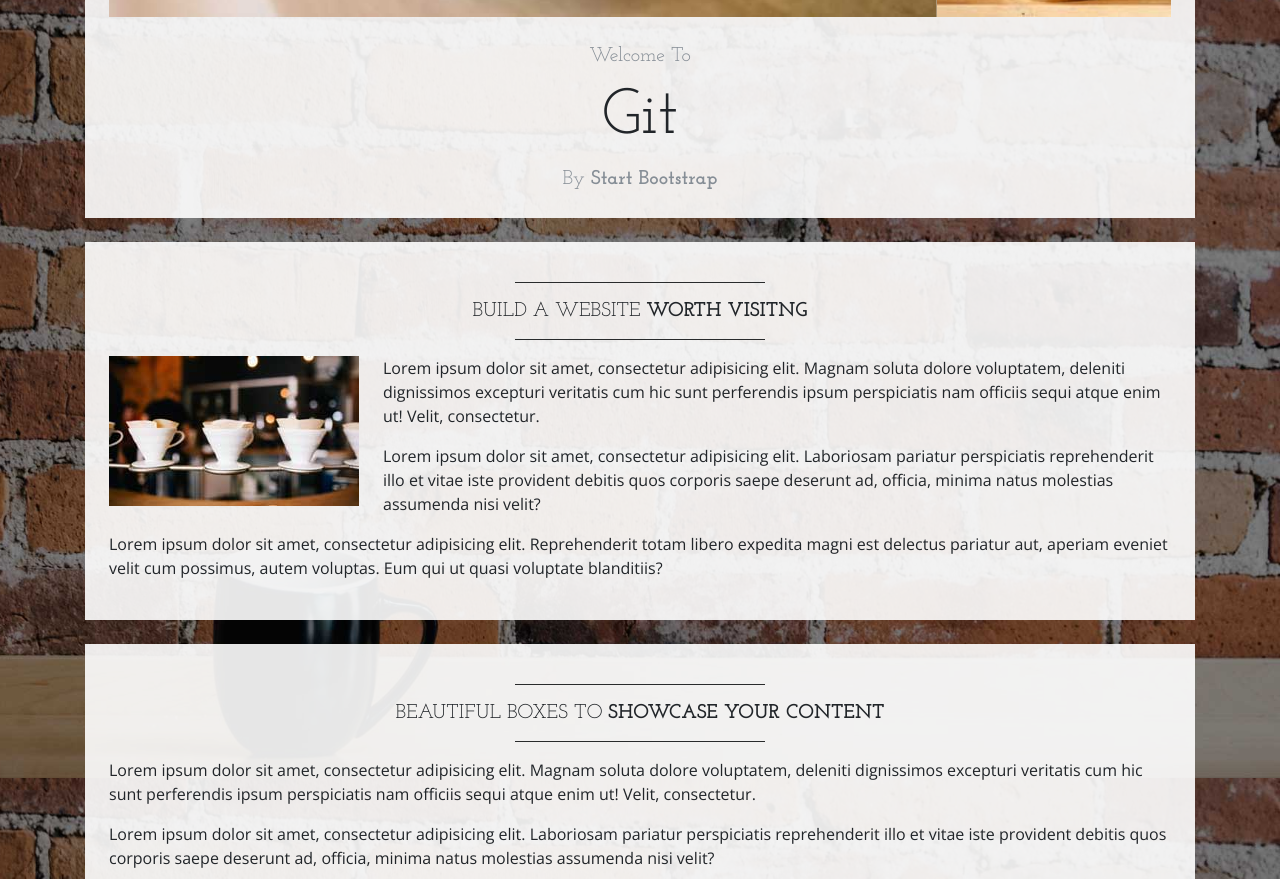
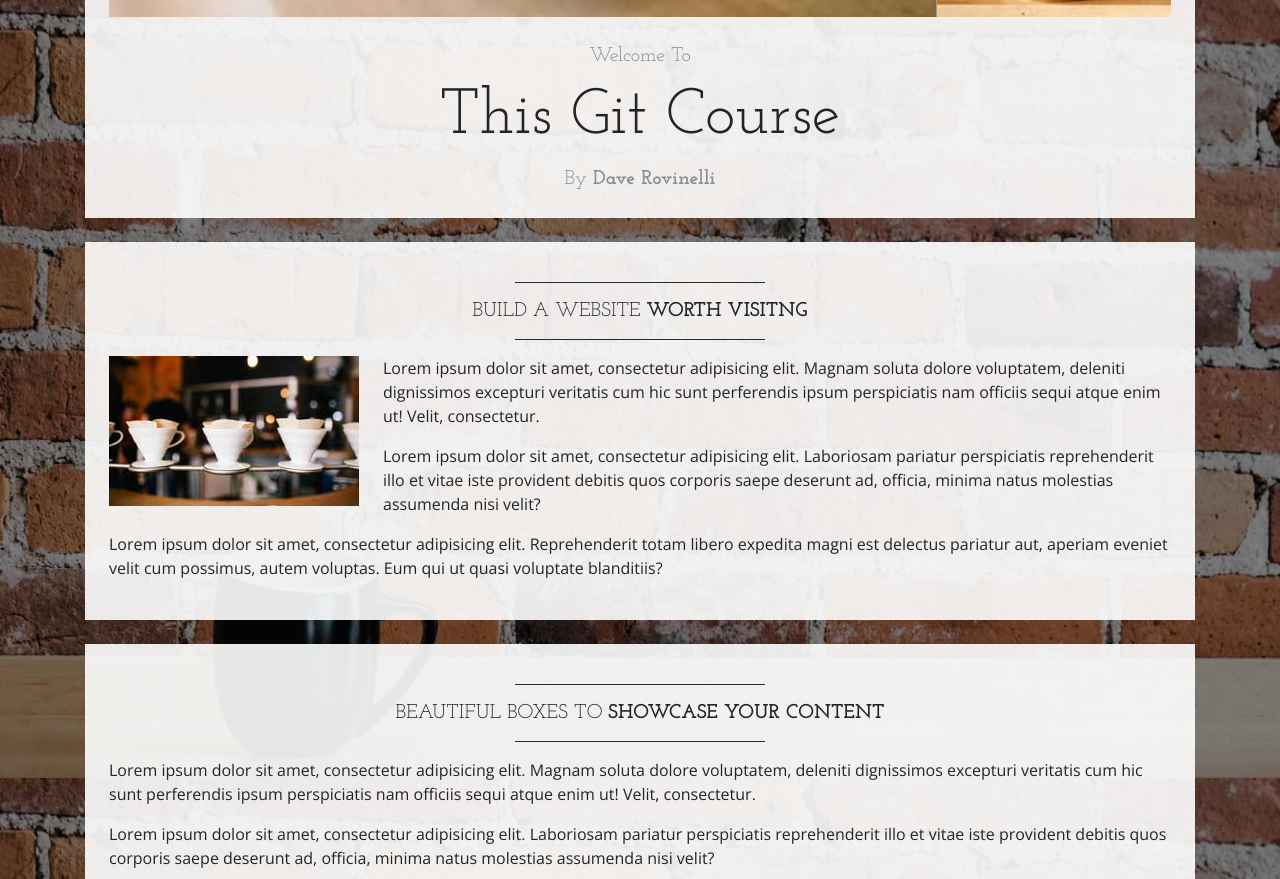
Before and after one commit to DaveRovinelli/Learnable-Git-Course, a website: page index.html in a window 1280 px wide. Shown: the part 822-1701 px from the top of the page. Drawn offline with nearby package versions, Linux system fonts and the light colour scheme.

Commit message:
Changed items after carousel

```diff
--- a/index.html
+++ b/index.html
@@ -100,9 +100,9 @@
         <!-- Welcome Message -->
         <div class="text-center mt-4">
           <div class="text-heading text-muted text-lg">Welcome To</div>
-          <h1 class="my-2">Git</h1>
+          <h1 class="my-2">This Git Course</h1>
           <div class="text-heading text-muted text-lg">By
-            <strong>Start Bootstrap</strong>
+            <strong>Dave Rovinelli</strong>
           </div>
         </div>
       </div>
```
